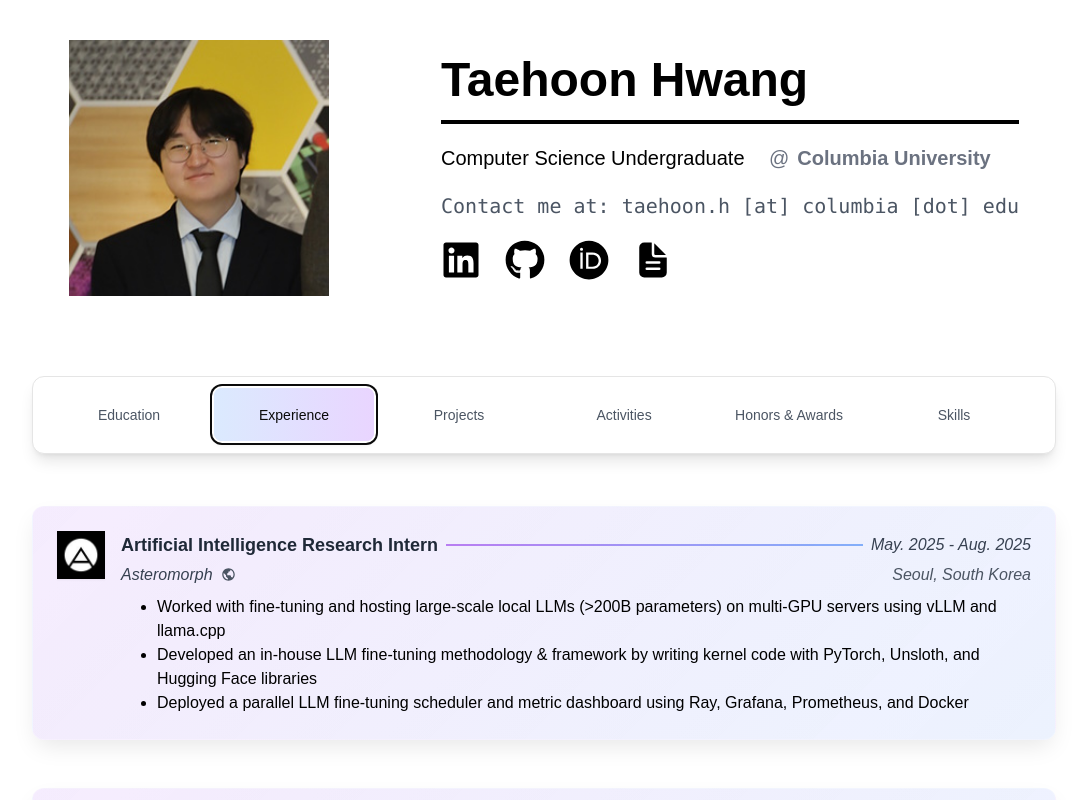
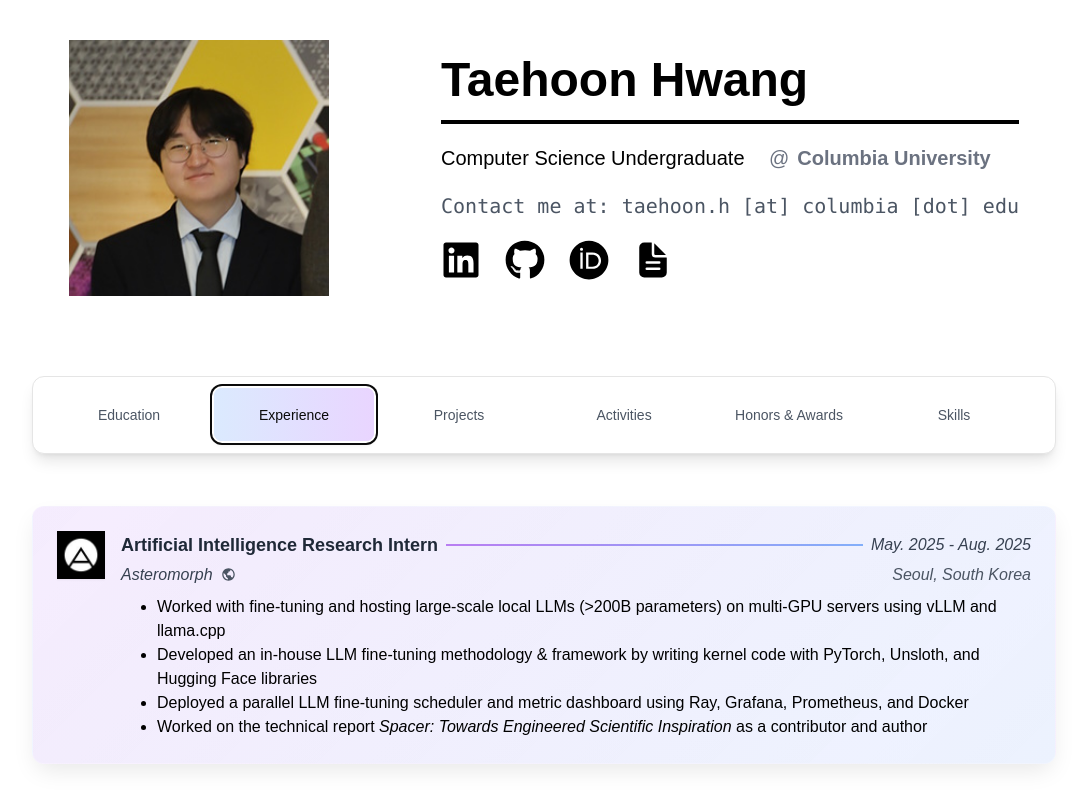
Before and after one commit to looooonk/portfolio, a Next.js app: page / in a window 1280 px wide. Both pictures are taken after a click on the tab "Experience". Shown: the top 800 px of the page, without its empty margins (96-1183 px from the left). Built offline with nearby package versions, Linux system fonts and the light colour scheme.

Commit message:
content: added asteromorph details

```diff
--- a/src/app/resume/components/experience.tsx
+++ b/src/app/resume/components/experience.tsx
@@ -126,6 +126,9 @@ export default function Experience() {
                     </li>
                     <li>
                         Deployed a parallel LLM fine-tuning scheduler and metric dashboard using Ray, Grafana, Prometheus, and Docker
+                    </li>
+                    <li>
+                        Worked on the technical report <em>Spacer: Towards Engineered Scientific Inspiration</em> as a contributor and author
                     </li>
                 </ul>
             </ExperienceEntry>
```
